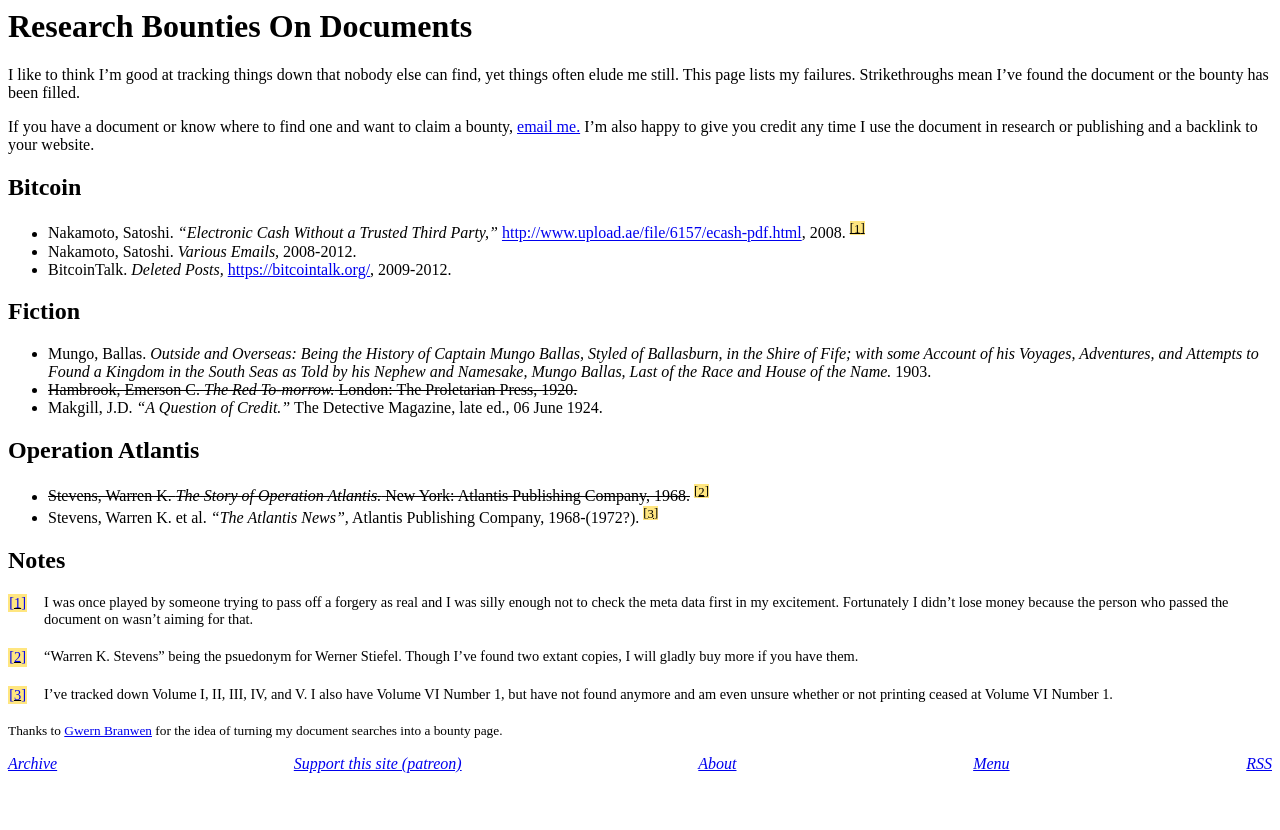
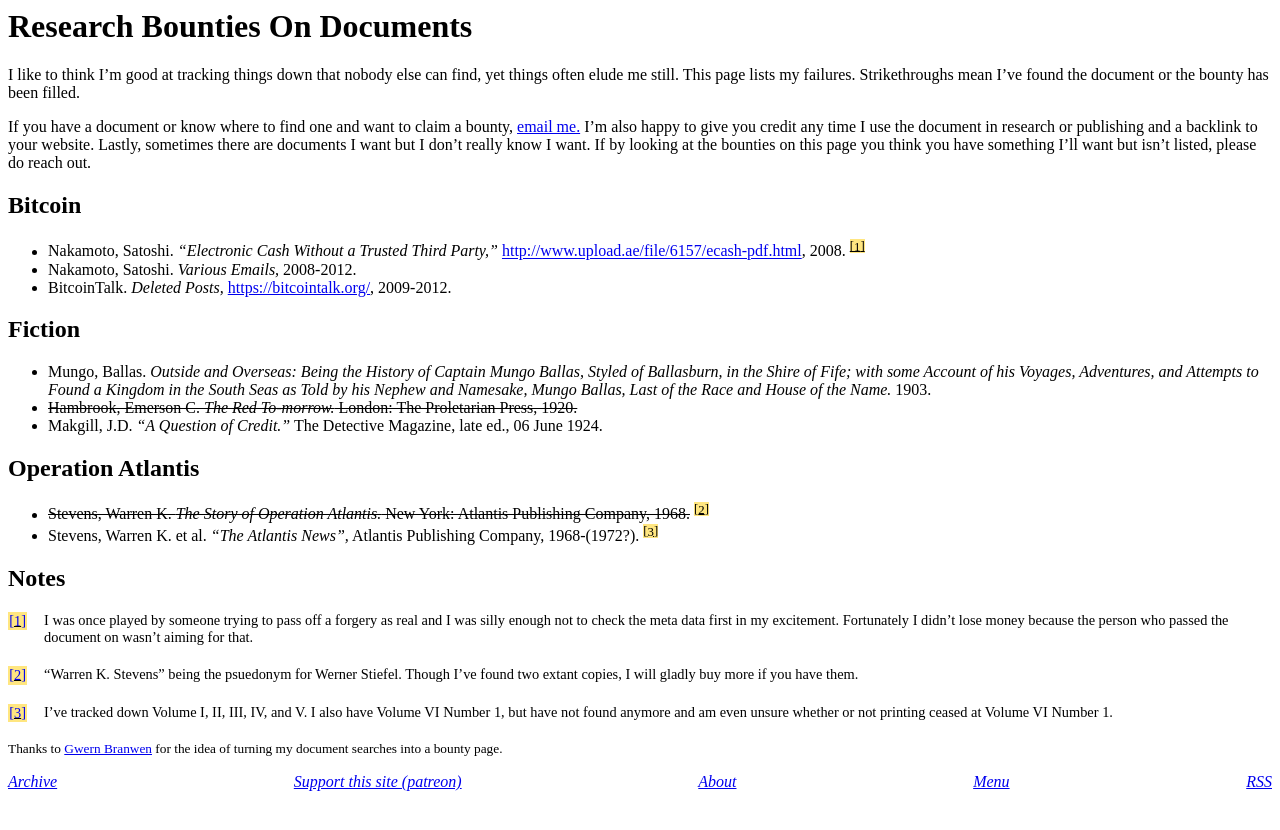
Before and after one commit to derykmakgill/website, a Jekyll site: the page built from research-bounties.md, in a window 1280 px wide. Shown: the top 830 px of the page. Built offline with Jekyll 4.4.1, drawn with Linux system fonts in a browser that asks for light colours.

Commit message:
Update research-bounties.md

```diff
--- a/research-bounties.md
+++ b/research-bounties.md
@@ -5,7 +5,7 @@
 
 I like to think I'm good at tracking things down that nobody else can find, yet things often elude me still. This page lists my failures. Strikethroughs mean I've found the document or the bounty has been filled.
 
-If you have a document or know where to find one and want to claim a bounty, [email me.](/contact) I'm also happy to give you credit any time I use the document in research or publishing and a backlink to your website.
+If you have a document or know where to find one and want to claim a bounty, [email me.](/contact) I'm also happy to give you credit any time I use the document in research or publishing and a backlink to your website. Lastly, sometimes there are documents I want but I don't really know I want. If by looking at the bounties on this page you think you have something I'll want but isn't listed, please do reach out.
 
 ## Bitcoin
 
```
